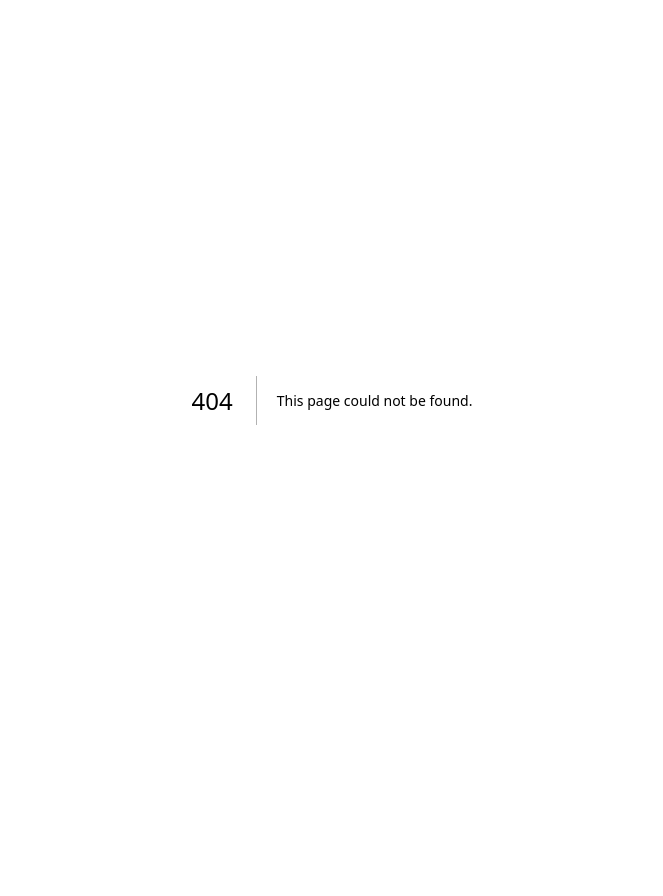
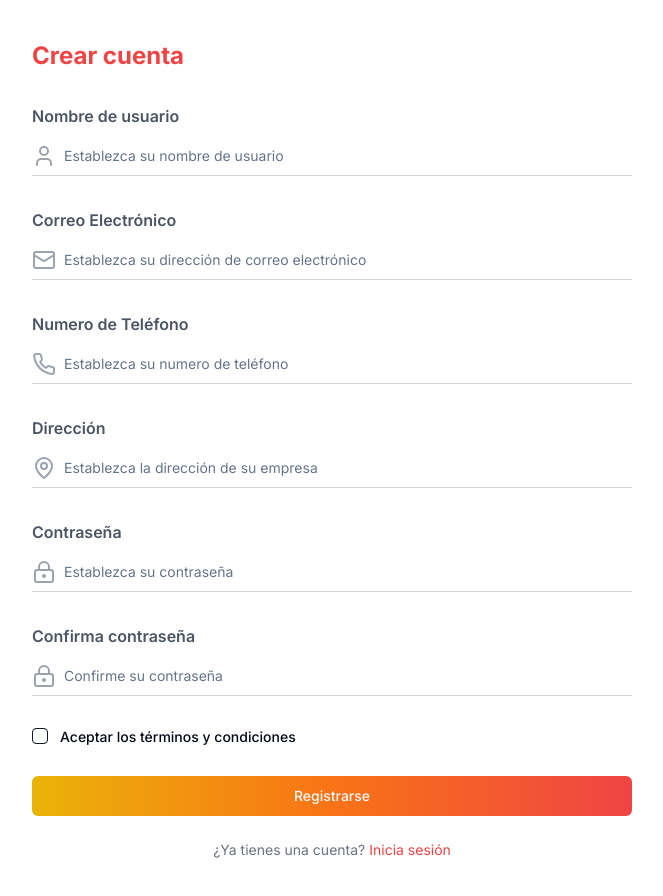
Before and after one commit to Silvak/organizador_inteligente_catering, a Next.js app: page /company/register in a window 1280 px wide. Before the commit this address had no page. Shown: the top 896 px of the page, without its empty margins (308-971 px from the left). Before the commit the page ends 800 px from the top, so only its background shows below. Built offline with nearby package versions, Linux system fonts and the light colour scheme; no server answers.

Commit message:
add company register page

```diff
--- /dev/null
+++ b/src/app/company/register/page.js
@@ -0,0 +1,23 @@
+import CompanyRegisterForm from '@/components/CompanyRegisterForm';
+import Link from 'next/link';
+
+function Register() {
+	return (
+		<div className="my-10 flex items-center justify-center">
+			<div className="w-full lg:max-w-[600px]">
+				<h1 className="font-bold text-4xl text-red-500 sm:text-2xl mb-8">
+					Crear cuenta
+				</h1>
+				<CompanyRegisterForm />
+				<div className="flex justify-center mt-6 text-sm">
+					<span className="mr-1 text-gray-500">¿Ya tienes una cuenta?</span>
+					<Link href="/login" className="text-red-500 hover:underline">
+						Inicia sesión
+					</Link>
+				</div>
+			</div>
+		</div>
+	);
+}
+
+export default Register;
--- /dev/null
+++ b/src/components/CompanyRegisterForm.jsx
@@ -0,0 +1,282 @@
+'use client';
+
+import { zodResolver } from '@hookform/resolvers/zod';
+import { useForm } from 'react-hook-form';
+import * as z from 'zod';
+import {
+	Form,
+	FormControl,
+	FormField,
+	FormItem,
+	FormLabel,
+	FormMessage,
+} from './ui/form';
+import { Input } from './ui/input';
+import { Button } from './ui/button';
+import { useMutation } from '@tanstack/react-query';
+import { signUp } from '@/services/user.services';
+import { useRouter } from 'next/navigation';
+import { Checkbox } from './ui/checkbox';
+import { useToast } from './ui/use-toast';
+import { Loader2, LockKeyhole, Mail, MapPin, Phone, User } from 'lucide-react';
+
+const registerSchema = z
+	.object({
+		displayName: z
+			.string()
+			.min(2, 'displayName must contain at least 2 characters'),
+		email: z.string().email(),
+		phone: z.string({ required_error: 'Phone number is required' }),
+		password: z
+			.string()
+			.min(8, 'Password must contain at least 8 characters')
+			.max(32),
+		passwordConfirm: z.string(),
+		termsAndConditions: z.boolean(),
+	})
+	.refine((data) => data.password === data.passwordConfirm, {
+		path: ['passwordConfirm'],
+		message: 'Passwords must match',
+	})
+	.refine((data) => data.termsAndConditions === true, {
+		path: ['termsAndConditions'],
+		message: 'You need to accept terms and conditions',
+	});
+
+/**
+ * The RegisterForm function is a React component that renders a form for user registration, including
+ * fields for display name, email, password, password confirmation, age, skin type, gender, and
+ * acceptance of terms and conditions.
+ */
+export default function CompanyRegisterForm() {
+	const form = useForm({
+		resolver: zodResolver(registerSchema),
+		defaultValues: {
+			name: '',
+			email: '',
+			password: '',
+			address: '',
+			passwordConfirm: '',
+			termsAndConditions: false,
+			phone: '',
+		},
+	});
+
+	const { mutate, status } = useMutation({
+		mutationFn: signUp,
+	});
+
+	const router = useRouter();
+	const { toast } = useToast();
+
+	function onSubmit(userData) {
+		mutate(
+			{
+				...userData,
+				passwordConfirm: undefined,
+				termsAndConditions: undefined,
+				rol: 'COMPANY_ROLE',
+			},
+			{
+				onSuccess: () => {
+					// handle success
+					toast({ title: 'Usuario creado' });
+					router.push('/login');
+				},
+				onError: (e) => {
+					//handle error
+					toast({ title: 'Error creando usuario', variant: 'destructive' });
+					console.log(e);
+				},
+			}
+		);
+	}
+
+	return (
+		<Form {...form}>
+			<form onSubmit={form.handleSubmit(onSubmit)} className="space-y-8">
+				<FormField
+					control={form.control}
+					name="displayName"
+					render={({ field }) => (
+						<FormItem>
+							<FormLabel className="font-semibold text-gray-600 text-base">
+								Nombre de usuario
+							</FormLabel>
+							<FormControl>
+								<div className="flex items-center">
+									<Input
+										placeholder="Establezca su nombre de usuario"
+										type="text"
+										className="bg-white dark:bg-blue-200/10 border-x-0 border-t-0 border-b-1 border-gray-300 rounded-none focus-visible:ring-0 focus-visible:border-b-2 pl-8"
+										{...field}
+									/>
+									<User className="text-gray-400 absolute" />
+								</div>
+							</FormControl>
+
+							<FormMessage />
+						</FormItem>
+					)}
+				/>
+
+				<FormField
+					control={form.control}
+					name="email"
+					render={({ field }) => (
+						<FormItem>
+							<FormLabel className="font-semibold text-gray-600 text-base">
+								Correo Electrónico
+							</FormLabel>
+							<FormControl>
+								<div className="flex items-center">
+									<Input
+										placeholder="Establezca su dirección de correo electrónico"
+										type="email"
+										className="bg-white dark:bg-blue-200/10 border-x-0 border-t-0 border-b-1 border-gray-300 rounded-none focus-visible:ring-0 focus-visible:border-b-2 pl-8"
+										{...field}
+									/>
+									<Mail className="text-gray-400 absolute" />
+								</div>
+							</FormControl>
+
+							<FormMessage />
+						</FormItem>
+					)}
+				/>
+
+				<FormField
+					control={form.control}
+					name="phone"
+					render={({ field }) => (
+						<FormItem>
+							<FormLabel className="font-semibold text-gray-600 text-base">
+								Numero de Teléfono
+							</FormLabel>
+							<FormControl>
+								<div className="flex items-center">
+									<Input
+										placeholder="Establezca su numero de teléfono"
+										type="text"
+										className="bg-white dark:bg-blue-200/10 border-x-0 border-t-0 border-b-1 border-gray-300 rounded-none focus-visible:ring-0 focus-visible:border-b-2 pl-8"
+										{...field}
+									/>
+									<Phone className="text-gray-400 absolute" />
+								</div>
+							</FormControl>
+
+							<FormMessage />
+						</FormItem>
+					)}
+				/>
+
+				<FormField
+					control={form.control}
+					name="address"
+					render={({ field }) => (
+						<FormItem>
+							<FormLabel className="font-semibold text-gray-600 text-base">
+								Dirección
+							</FormLabel>
+							<FormControl>
+								<div className="flex items-center">
+									<Input
+										placeholder="Establezca la dirección de su empresa"
+										type="text"
+										className="bg-white dark:bg-blue-200/10 border-x-0 border-t-0 border-b-1 border-gray-300 rounded-none focus-visible:ring-0 focus-visible:border-b-2 pl-8"
+										{...field}
+									/>
+									<MapPin className="text-gray-400 absolute" />
+								</div>
+							</FormControl>
+
+							<FormMessage />
+						</FormItem>
+					)}
+				/>
+
+				<FormField
+					control={form.control}
+					name="password"
+					render={({ field }) => (
+						<FormItem>
+							<FormLabel className="font-semibold text-gray-600 text-base">
+								Contraseña
+							</FormLabel>
+							<FormControl>
+								<div className="flex items-center">
+									<Input
+										placeholder="Establezca su contraseña"
+										type="password"
+										className="bg-white dark:bg-blue-200/10 border-x-0 border-t-0 border-b-1 border-gray-300 rounded-none focus-visible:ring-0 focus-visible:border-b-2 pl-8"
+										{...field}
+									/>
+									<LockKeyhole className="text-gray-400 absolute" />
+								</div>
+							</FormControl>
+							<FormMessage />
+						</FormItem>
+					)}
+				/>
+
+				<FormField
+					control={form.control}
+					name="passwordConfirm"
+					render={({ field }) => (
+						<FormItem>
+							<FormLabel className="font-semibold text-gray-600 text-base">
+								Confirma contraseña
+							</FormLabel>
+							<FormControl>
+								<div className="flex items-center">
+									<Input
+										placeholder="Confirme su contraseña"
+										type="password"
+										className="bg-white dark:bg-blue-200/10 border-x-0 border-t-0 border-b-1 border-gray-300 rounded-none focus-visible:ring-0 focus-visible:border-b-2 pl-8"
+										{...field}
+									/>
+									<LockKeyhole className="text-gray-400 absolute" />
+								</div>
+							</FormControl>
+							<FormMessage />
+						</FormItem>
+					)}
+				/>
+
+				<div>
+					<FormField
+						control={form.control}
+						name="termsAndConditions"
+						render={({ field }) => (
+							<FormItem className="flex flex-row items-start space-x-3 space-y-0 mt-4">
+								<FormControl>
+									<Checkbox
+										checked={field.value}
+										onCheckedChange={field.onChange}
+									/>
+								</FormControl>
+								<div className="space-y-1 leading-none">
+									<FormLabel>Aceptar los términos y condiciones</FormLabel>
+								</div>
+							</FormItem>
+						)}
+					/>
+				</div>
+
+				<Button
+					type="submit"
+					className="w-full bg-gradient-to-r from-yellow-500 via-orange-500 to-red-500 mt-8  rounded-md"
+				>
+					{status == 'pending' ? (
+						<>
+							<Loader2 className="mr-2 h-4 w-4 animate-spin" />
+							Espera por favor
+						</>
+					) : (
+						'Registrarse'
+					)}
+				</Button>
+			</form>
+		</Form>
+	);
+}
```
